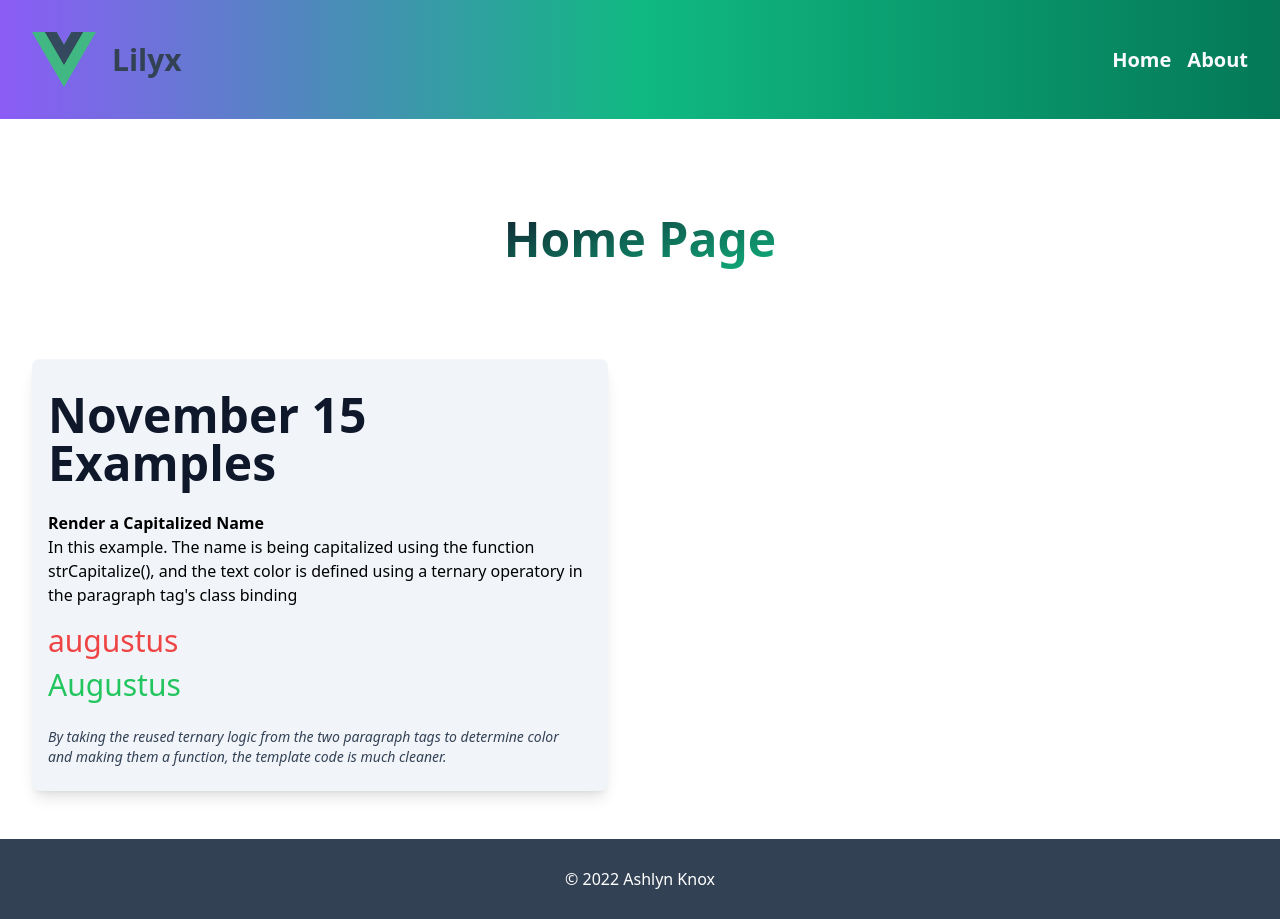
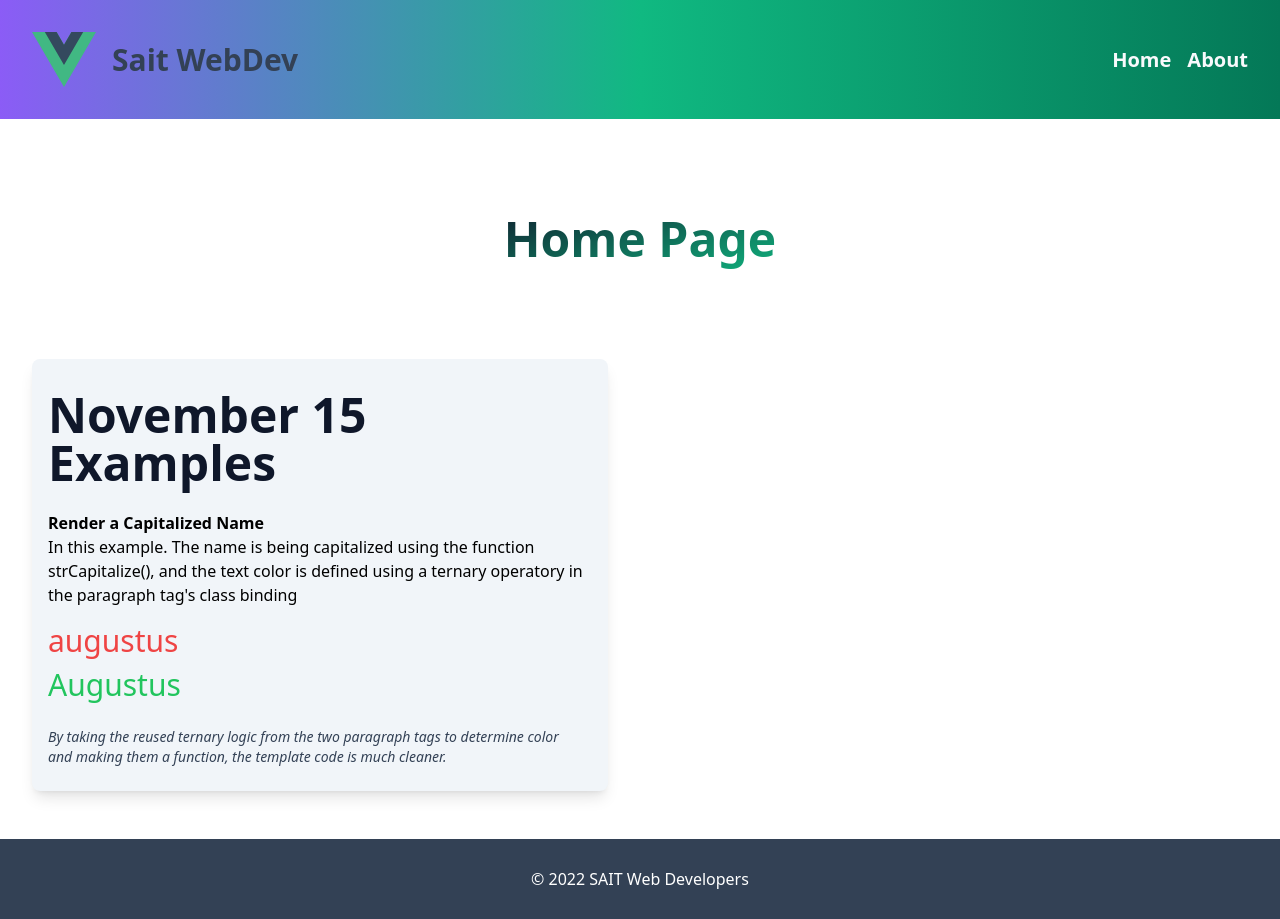
Before and after one commit to sait-wbdv/f22-vue-content, a Vue app: page / in a window 1280 px wide. Built offline with nearby package versions, Linux system fonts and the light colour scheme.

Commit message:
changed copyright info to be sait focused

```diff
--- a/src/App.vue
+++ b/src/App.vue
@@ -14,7 +14,7 @@ import { RouterLink, RouterView } from "vue-router";
         width="64"
         height="64"
       />
-      <p class="text-3xl font-bold text-slate-700">Lilyx</p>
+      <p class="text-3xl font-bold text-slate-700">Sait WebDev</p>
     </div>
     <nav>
       <ul class="flex gap-4">
@@ -35,6 +35,6 @@ import { RouterLink, RouterView } from "vue-router";
   <RouterView />
 
   <footer class="grid h-20 place-items-center bg-slate-700 text-white">
-    <p>&copy; 2022 Ashlyn Knox</p>
+    <p>&copy; 2022 SAIT Web Developers</p>
   </footer>
 </template>
```
